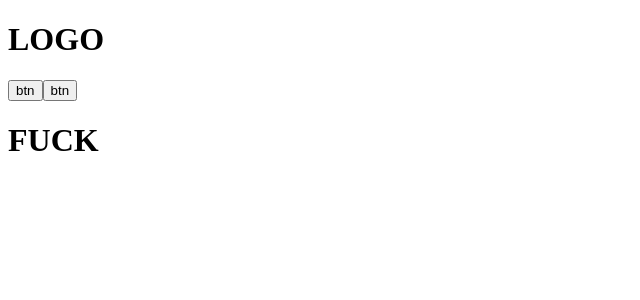
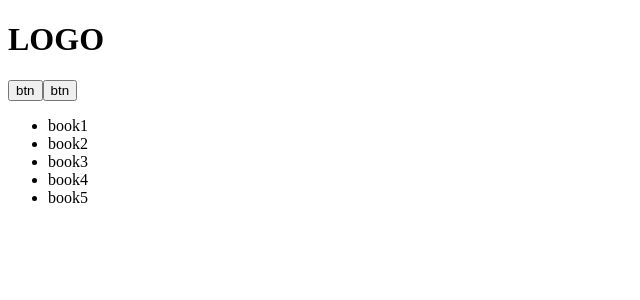
Before and after one commit to mashagrand4/vue-pet-proj, a Vue app: page / in a window 1280 px wide. Shown: the top 300 px of the page, without its empty margins (0-640 px from the left). Built offline with nearby package versions, Linux system fonts and the light colour scheme.

Commit message:
Added vuex store and use it

```diff
--- a/package.json
+++ b/package.json
@@ -5,7 +5,8 @@
   "main": "index.js",
   "dependencies": {
     "vue": "^2.5.17",
-    "vue-router": "^3.0.1"
+    "vue-router": "^3.0.1",
+    "vuex": "^3.0.1"
   },
   "devDependencies": {
     "@babel/core": "^7.1.2",
--- a/src/components/AppLibrary/AppLibrary.js
+++ b/src/components/AppLibrary/AppLibrary.js
@@ -1,3 +1,8 @@
 export default {
-    name: "AppLibrary"
+    name: "AppLibrary",
+    computed: {
+        allBooks () {
+            return this.$store.state.books;
+        }
+    }
 }
--- a/src/components/AppLibrary/AppLibrary.vue
+++ b/src/components/AppLibrary/AppLibrary.vue
@@ -1,5 +1,9 @@
 <template>
-    <h1>FUCK</h1>
+    <div>
+        <ul>
+            <li v-for="book in allBooks">{{book.name}}</li>
+        </ul>
+    </div>
 </template>
 
 <script src="./AppLibrary.js"></script>
--- a/src/index.js
+++ b/src/index.js
@@ -2,10 +2,12 @@ import Vue from 'vue';
 
 import App from './components/App/App.vue';
 import router from './router'
+import store from './store'
 
 new Vue({
     el: '#container',
     components: { App,  },
     template: '<App/>',
-    router
+    router,
+    store
 });
--- /dev/null
+++ b/src/store/index.js
@@ -0,0 +1,23 @@
+import Vue from 'vue';
+import Vuex from 'vuex';
+
+Vue.use(Vuex);
+
+const store = new Vuex.Store({
+    state: {
+        books: [
+            { id: 1, name: 'book1', cost: 'free' },
+            { id: 2, name: 'book2', cost: '10$' },
+            { id: 3, name: 'book3', cost: 'free' },
+            { id: 4, name: 'book4', cost: 'free' },
+            { id: 5, name: 'book5', cost: '15$' }
+        ]
+    },
+    getters: {
+        freeBooks: state => {
+            return state.books.filter(book => book.cost === 'free');
+        }
+    }
+});
+
+export default store;
```
Also changed, not shown: 1 other file (tests, documents, lock files or other folders).
